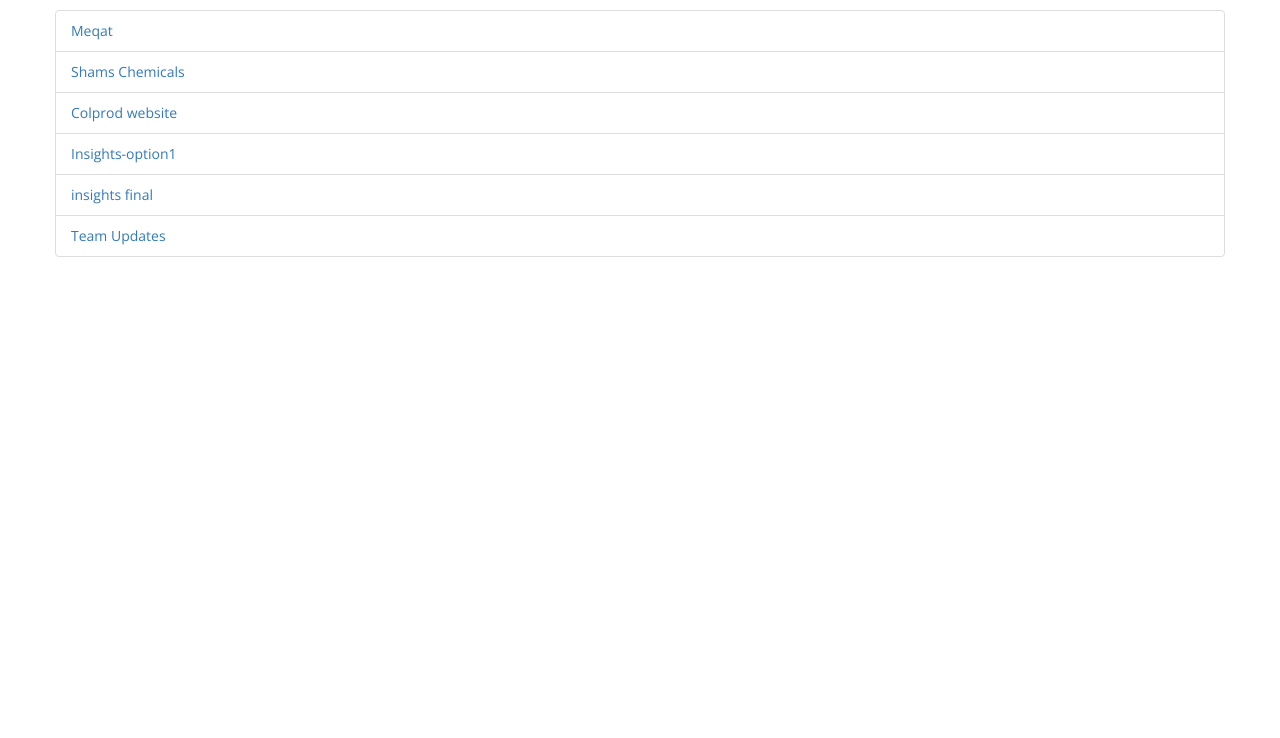
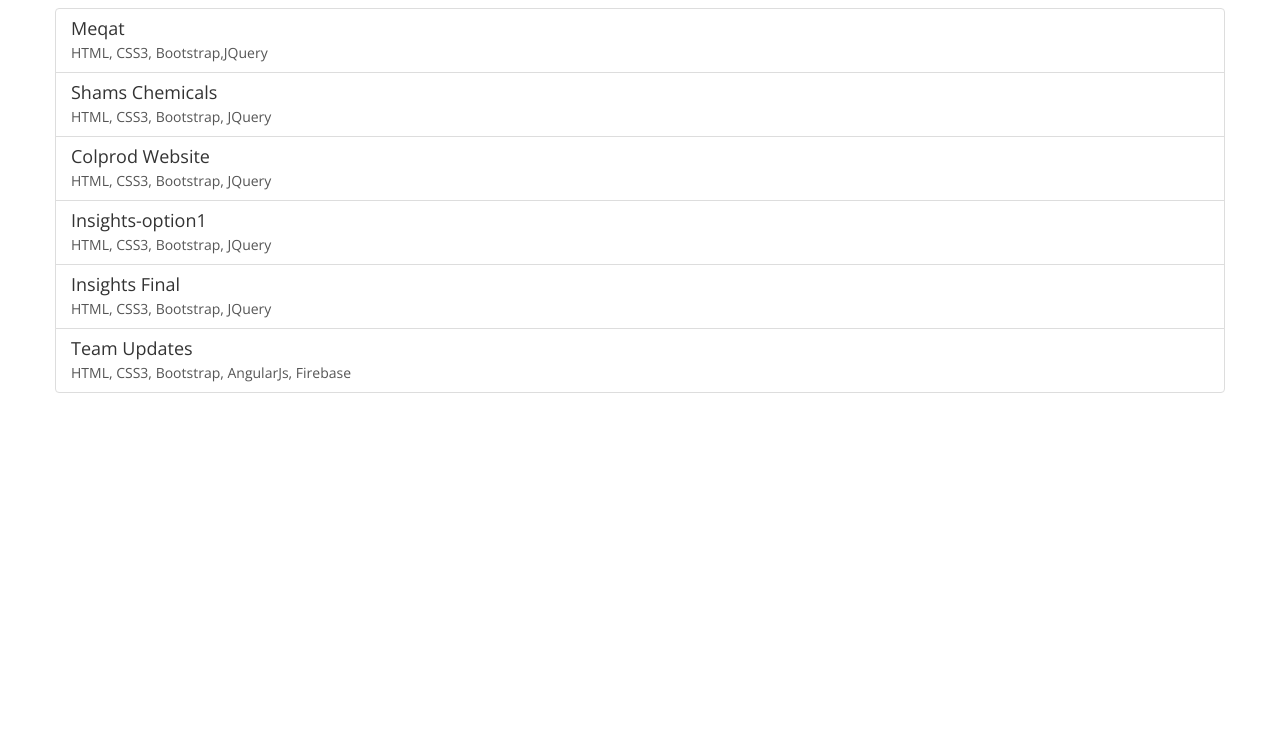
Before and after one commit to narimanadam/narimanadam.github.io, a plain HTML site: page portofolio.html in a window 1280 px wide. Shown: the part 62-800 px from the top of the page. Drawn offline with nearby package versions, Linux system fonts and the light colour scheme.

Commit message:
Adding color palette

```diff
--- a/css/style.css
+++ b/css/style.css
@@ -1,3 +1,9 @@
+/**** Color Palette ****/
+/** Eggplant 874C62 **/
+/** Salmon C98474 **/
+/** Butter F2D388 **/
+/** Clean A7D2CB **/
+
 /******** General Styles ********/
 body {
 	font-family: 'Open Sans', sans-serif;
@@ -12,6 +18,12 @@
 }
 
 /**** Navbar ****/
+.navbar-default {
+	background: #874C62;
+	border: none;
+	border-radius: 0;
+}
+
 .navbar-brand img {
 	width: 40px;
 	border-radius: 50%;
@@ -23,7 +35,7 @@
 
 /**** Timeline ****/
 .timeline {
-	border-left: 1px solid #333;
+	border-left: 1px solid #874C62;
 }
 
 .timeline-item {
@@ -37,7 +49,7 @@
 	left: 0;
 	width: 20px;
 	height: 20px;
-	background: #333;
+	background: #C98474;
 	margin-left: -10px;
 	border-radius: 50%;
 }
@@ -59,7 +71,7 @@
 	position: absolute;
 	top: 0;
 	left: 0;
-	background: red;
+	background: #C98474;
 	border-radius: 30px;
 	height: 100%;
 }
--- a/js/scripts.js
+++ b/js/scripts.js
@@ -6,7 +6,7 @@
 			percentage = $(value).data('percentage');
 
 			var scrollFromTop = $(window).scrollTop();
-			if(scrollFromTop > 1100){
+			if(scrollFromTop > 900){
 				$('[data-percentage="'+ percentage+'"]').animate({
 					width: percentage + '%'
 				})
--- a/portofolio.html
+++ b/portofolio.html
@@ -35,31 +35,33 @@
 	<div class="container">
 		<div class="row">
 
-		<ul class="list-group">
-			<li class="list-group-item">
-				<a href="Meqat/index.html">Meqat</a>
-			</li>
-			<li class="list-group-item">
-				<a href="Shams Chemicals/index.html">Shams Chemicals</a>
-			</li>
-			<li class="list-group-item">
-				<a href="colprod-website/index.html" class="text-center">Colprod website</a>
-			</li>
-			<li class="list-group-item">
-				<a href="insights-option1/index.html" class="text-center">Insights-option1</a>
-			</li>
-			<li class="list-group-item">
-				<a href="insights-final/index.html">insights final</a>
-			</li>
-			<li class="list-group-item">
-				<a href="team-updates/index.html">Team Updates</a>
-			</li>
+			<div class="list-group">
+				<a href="Meqat/index.html" class="list-group-item">
+					<h4 class="list-group-item-heading">Meqat</h4>
+					<p class="list-group-item-text">HTML, CSS3, Bootstrap,JQuery</p>
+				</a>
+				<a href="Shams Chemicals/index.html" class="list-group-item">
+					<h4 class="list-group-item-heading">Shams Chemicals</h4>
+					<p class="list-group-item-text">HTML, CSS3, Bootstrap, JQuery</p>
+				</a>
+				<a href="#" class="list-group-item">
+					<h4 class="list-group-item-heading">Colprod Website</h4>
+					<p class="list-group-item-text">HTML, CSS3, Bootstrap, JQuery</p>
+				</a>
+				<a href="insights-option1/index.html" class="list-group-item">
+					<h4 class="list-group-item-heading">Insights-option1</h4>
+					<p class="list-group-item-text">HTML, CSS3, Bootstrap, JQuery</p>
+				</a>
+				<a href="#" class="list-group-item">
+					<h4 class="list-group-item-heading">Insights Final</h4>
+					<p class="list-group-item-text">HTML, CSS3, Bootstrap, JQuery</p>
+				</a>
+				<a href="team-updates/index.html" class="list-group-item">
+					<h4 class="list-group-item-heading">Team Updates</h4>
+					<p class="list-group-item-text">HTML, CSS3, Bootstrap, AngularJs, Firebase</p>
+				</a>
 
-		</ul>
-
-
-
-
+			</div>
 
 		</div>
 	</div>
```
Also changed, not shown: index.html (+4 -4 lines).
